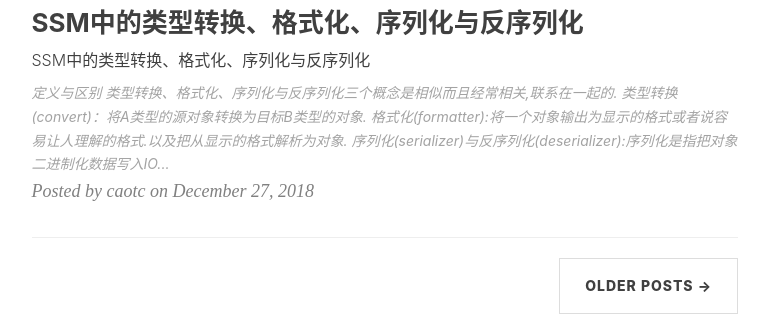
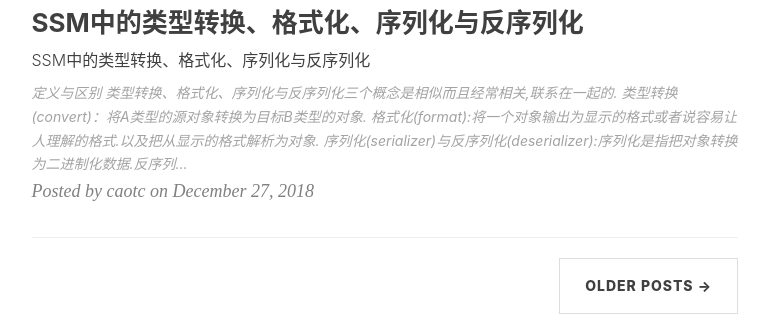
Before and after one commit to liudaomanbu/liudaomanbu.github.io, a Jekyll site: the page built from index.html, in a window 1280 px wide and 900 px high, scrolled down 2487 px. Shown: the part 313-629 px from the top of the window, without its empty margins (136-905 px from the left). Built offline with Jekyll 4.4.1, drawn with Linux system fonts in a browser that asks for light colours; nearby versions of some CDN libraries; the list of posts is cut into pages by our own code; comment, search, counter and statistics services are not loaded.

Commit message:
修复错误

```diff
--- a/_posts/2018-12-27-java-ssm-convert-formatter-serializer-deserializer.markdown
+++ b/_posts/2018-12-27-java-ssm-convert-formatter-serializer-deserializer.markdown
@@ -25,8 +25,8 @@ tags:
 # 定义与区别
 类型转换、格式化、序列化与反序列化三个概念是相似而且经常相关,联系在一起的.
 - **类型转换(convert)：将A类型的源对象转换为目标B类型的对象.**
-- **格式化(formatter):将一个对象输出为显示的格式或者说容易让人理解的格式.以及把从显示的格式解析为对象.**
-- **序列化(serializer)与反序列化(deserializer):序列化是指把对象二进制化数据写入IO流中.反序列化是指从IO流中读取二进制化数据转换为对象.**
+- **格式化(format):将一个对象输出为显示的格式或者说容易让人理解的格式.以及把从显示的格式解析为对象.**
+- **序列化(serializer)与反序列化(deserializer):序列化是指把对象转换为二进制化数据.反序列化是指把二进制化数据转换为对象.通常涉及到使用流进行IO传输.**
 
 # 一.Spring中的类型转换与格式化
 Spring中其实存在两套类型转换与格式化的设计.
```
Also changed, not shown: other parts of _posts/2018-12-27-java-ssm-convert-formatter-serializer-deserializer.markdown (+1 -1 lines).
